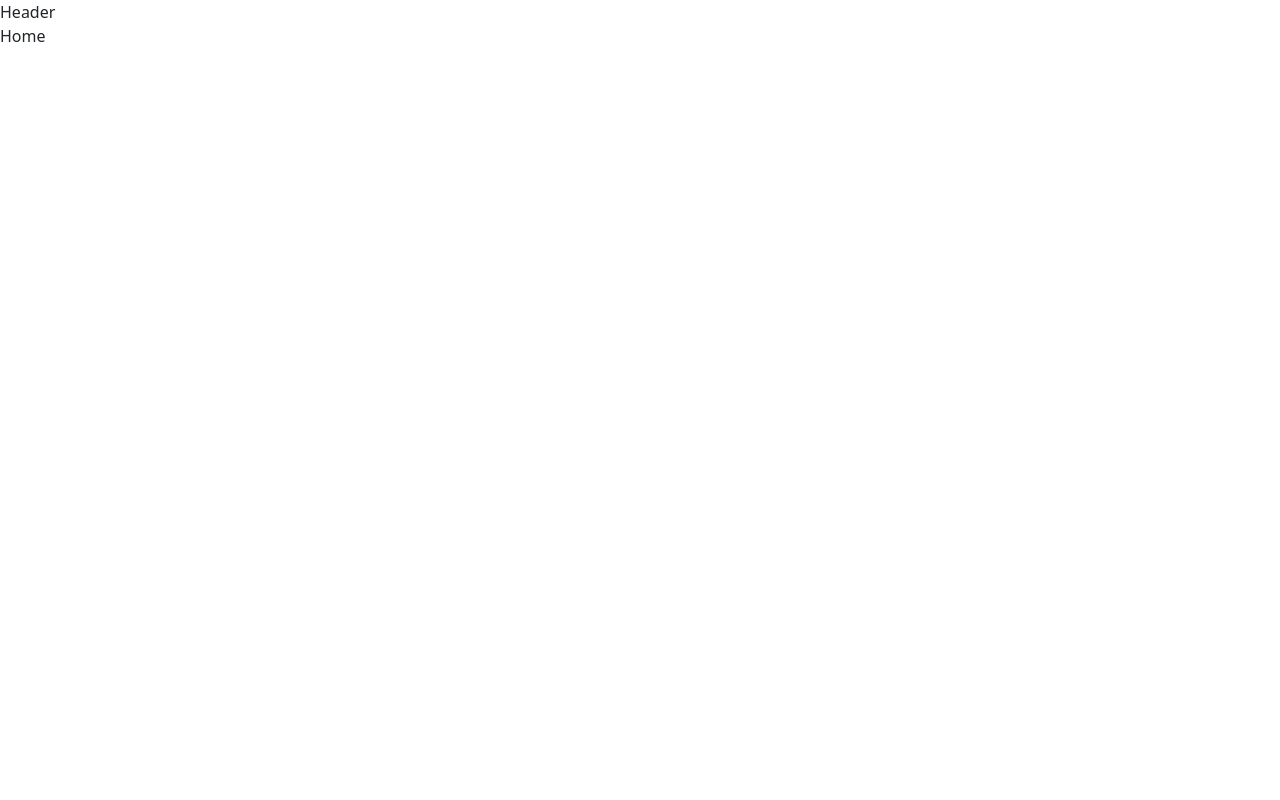
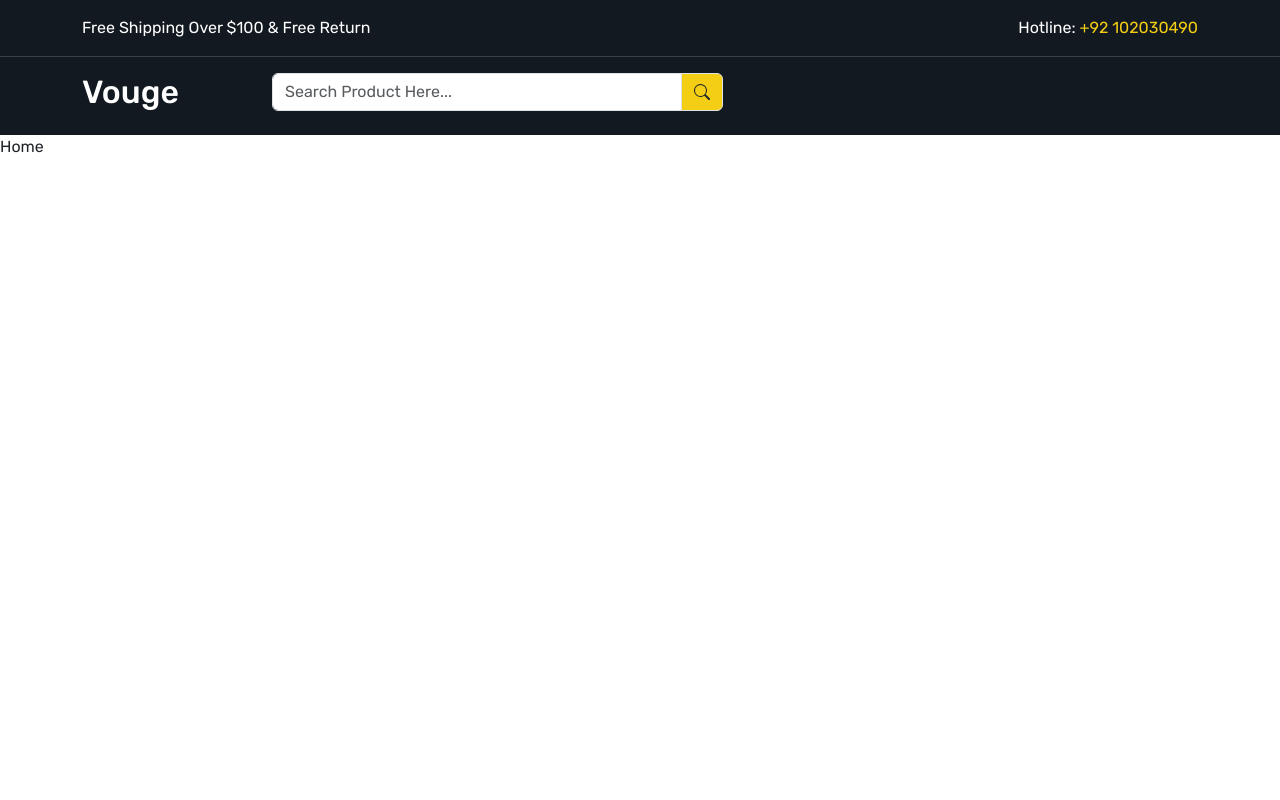
Before and after one commit to JunaidAli-56/ecommerce-frontend, a React (Create React App) app: page / in a window 1280 px wide. Shown: the top 800 px of the page. Built offline with nearby package versions, Linux system fonts and the light colour scheme.

Commit message:
another commit

```diff
--- a/src/App.scss
+++ b/src/App.scss
@@ -5,6 +5,10 @@
   padding: 0;
   box-sizing: border-box;
   transition: all 0.7s ease;
+}
+
+body {
+  font-family: 'Rubik', sans-serif;
 }
 
 #root {
@@ -16,3 +20,8 @@ main {
   min-height: 100vh;
   flex: 1 1 auto;
 }
+
+a {
+  text-decoration: none;
+  display: inline-block;
+}
--- a/src/components/Header.jsx
+++ b/src/components/Header.jsx
@@ -1,8 +1,40 @@
 import React from 'react'
-
+import { Link } from 'react-router-dom'
+import { BsSearch } from "react-icons/bs"
 const Header = () => {
   return (
-    <div>Header</div>
+    <>
+      <header className="header-top-strip py-3">
+        <div className="container">
+          <div className="row">
+            <div className="col-6">
+              <p className='text-white mb-0'>Free Shipping Over $100 & Free Return</p>
+            </div>
+            <div className="col-6">
+              <p className='text-end text-white mb-0'>Hotline: <a href='tel:+92 102030490'> +92 102030490</a></p>
+            </div>
+          </div>
+        </div>
+      </header>
+      <header className="header-upper py-3">
+        <div className="container upper-conatiner">
+          <div className="row">
+            <div className="col-2">
+              <h2>
+                <Link className='text-white'>Vouge</Link>
+              </h2>
+            </div>
+            <div className="col-5">
+              <div className="input-group search-input rounded-2">
+                <input type="text" className="form-control" placeholder="Search Product Here..." aria-label="Search Product Here..." aria-describedby="basic-addon2" />
+                <span className="input-group-text bg-primary" id="basic-addon2"><BsSearch /></span>
+              </div>
+            </div>
+            <div className="col-5"></div>
+          </div>
+        </div>
+      </header>
+    </>
   )
 }
 
--- a/src/sass/_bootstrap.scss
+++ b/src/sass/_bootstrap.scss
@@ -1,4 +1,25 @@
-$primary: #7d2804;
+$primary: #F4CE14;
+$dark: #131921;
+$dark-shade: #3b4149;
 $light: #F5F5F7;
 
 @import '../../node_modules/bootstrap/scss/bootstrap.scss';
+@import url('https://fonts.googleapis.com/css2?family=Rubik:wght@400;500;600;700;800&display=swap');
+
+// Header Start
+.header-top-strip {
+    background: $dark;
+    border-bottom: 1px solid $dark-shade;
+}
+
+.header-upper {
+    background: $dark;
+
+    .upper-conatiner {
+        .search-input {
+            border-radius: 4px;
+        }
+    }
+}
+
+// Header End
```
